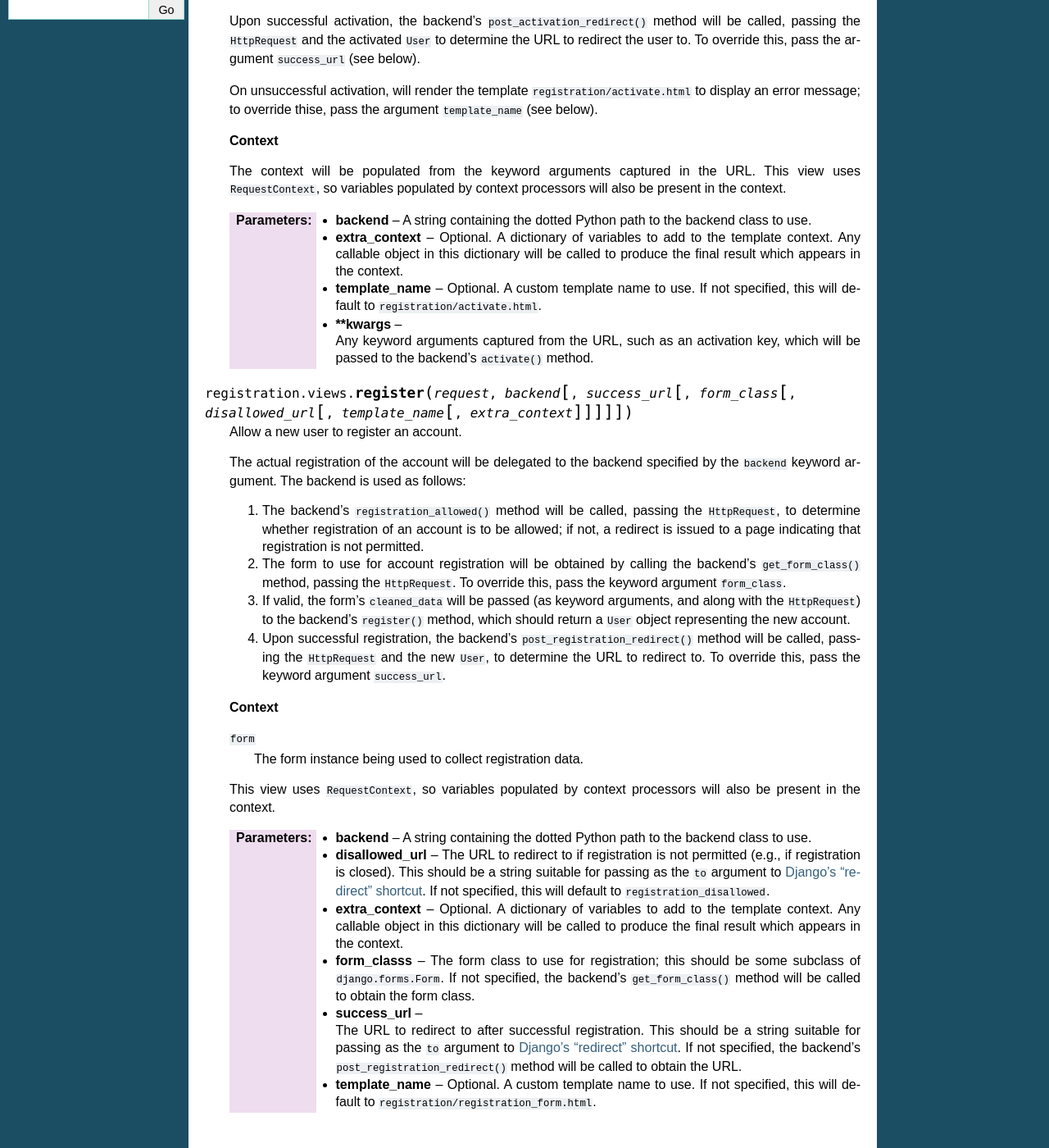
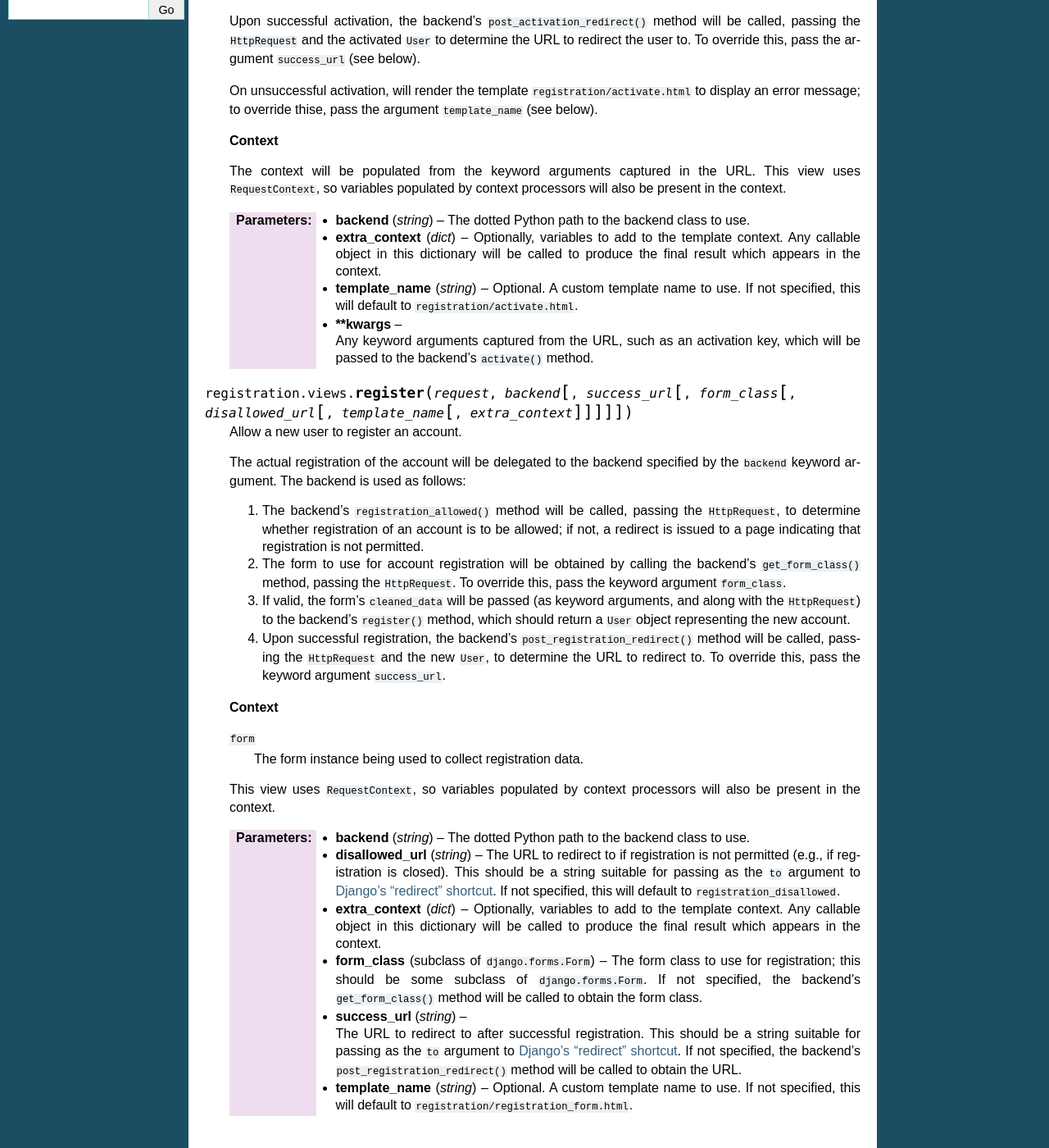
Before and after one commit to plivo/django-registration, a Sphinx documentation site: the page built from docs/views.rst, in a window 1280 px wide and 1400 px high, scrolled down 349 px. Shown: the whole window at 82% size. Built offline with Sphinx 7.4.7, drawn with Linux system fonts in a browser that asks for light colours.

Commit message:
Some more Sphinx-ification of documentation.

```diff
--- a/docs/views.rst
+++ b/docs/views.rst
@@ -39,15 +39,16 @@ easy configurability without writing or rewriting view code.
    populated by context processors will also be present in the
    context.
 
-   :param backend: A string containing the dotted Python path to the
-      backend class to use.
-   :param extra_context: Optional. A dictionary of variables to add to
-      the template context. Any callable object in this dictionary
-      will be called to produce the final result which appears in the
-      context.
+   :param backend: The dotted Python path to the backend class to use.
+   :type backend: string
+   :param extra_context: Optionally, variables to add to the template
+      context. Any callable object in this dictionary will be called
+      to produce the final result which appears in the context.
+   :type extra_context: dict
    :param template_name: Optional. A custom template name to use. If
       not specified, this will default to
       ``registration/activate.html``.
+   :type template_name: string
    :param **kwargs: Any keyword arguments captured from the URL, such
       as an activation key, which will be passed to the backend's
       ``activate()`` method.
@@ -90,28 +91,32 @@ easy configurability without writing or rewriting view code.
    This view uses ``RequestContext``, so variables populated by
    context processors will also be present in the context.
 
-   :param backend: A string containing the dotted Python path to the
-      backend class to use.
+   :param backend: The dotted Python path to the backend class to use.
+   :type backend: string
    :param disallowed_url: The URL to redirect to if registration is
       not permitted (e.g., if registration is closed). This should be
       a string suitable for passing as the ``to`` argument to
       `Django's "redirect" shortcut
       <http://docs.djangoproject.com/en/dev/topics/http/shortcuts/#redirect>`_. If
       not specified, this will default to ``registration_disallowed``.
-   :param extra_context: Optional. A dictionary of variables to add to
-      the template context. Any callable object in this dictionary
-      will be called to produce the final result which appears in the
-      context.
-   :param form_classs: The form class to use for registration; this
+   :type disallowed_url: string
+   :param extra_context: Optionally, variables to add to the template
+      context. Any callable object in this dictionary will be called
+      to produce the final result which appears in the context.
+   :type extra_context: dict
+   :param form_class: The form class to use for registration; this
       should be some subclass of ``django.forms.Form``. If not
       specified, the backend's ``get_form_class()`` method will be
       called to obtain the form class.
+   :type form_class: subclass of ``django.forms.Form``
    :param success_url: The URL to redirect to after successful
       registration. This should be a string suitable for passing as
       the ``to`` argument to `Django's "redirect" shortcut
       <http://docs.djangoproject.com/en/dev/topics/http/shortcuts/#redirect>`_. If
       not specified, the backend's ``post_registration_redirect()``
       method will be called to obtain the URL.
+   :type success_url: string
    :param template_name: Optional. A custom template name to use. If
       not specified, this will default to
       ``registration/registration_form.html``.
+   :type template_name: string
```
Also changed, not shown: docs/default-backend.rst (+21 -8 lines).
